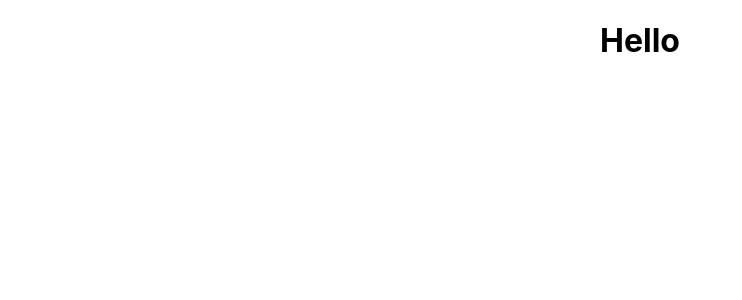
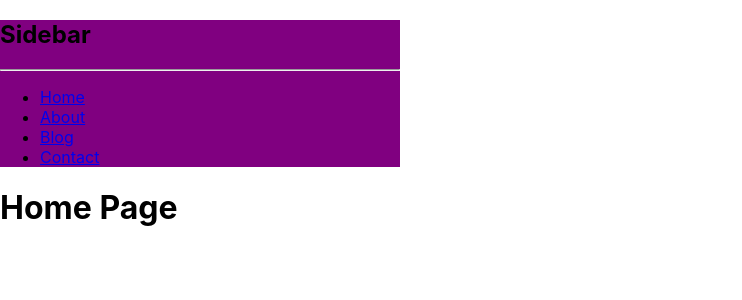
Before and after one commit to llcain/react-sidebar, a React (Create React App) app: page / in a window 1280 px wide. Shown: the top 300 px of the page, without its empty margins (0-742 px from the left). Built offline with nearby package versions, Linux system fonts and the light colour scheme.

Commit message:
Added routes

```diff
--- a/src/App.css
+++ b/src/App.css
@@ -1,38 +1,4 @@
-.App {
-  text-align: center;
+.aside-bar {
+  width: 400px;
+  background-color: purple;
 }
-
-.App-logo {
-  height: 40vmin;
-  pointer-events: none;
-}
-
-@media (prefers-reduced-motion: no-preference) {
-  .App-logo {
-    animation: App-logo-spin infinite 20s linear;
-  }
-}
-
-.App-header {
-  background-color: #282c34;
-  min-height: 100vh;
-  display: flex;
-  flex-direction: column;
-  align-items: center;
-  justify-content: center;
-  font-size: calc(10px + 2vmin);
-  color: white;
-}
-
-.App-link {
-  color: #61dafb;
-}
-
-@keyframes App-logo-spin {
-  from {
-    transform: rotate(0deg);
-  }
-  to {
-    transform: rotate(360deg);
-  }
-}
--- a/src/App.js
+++ b/src/App.js
@@ -1,13 +1,28 @@
 
 import './App.css';
+import { BrowserRouter as Router, Route, Routes } from 'react-router-dom';
+import Home from './pages/Home';
+import About from './pages/About';
+import Blog from './pages/Blog';
+import Contact from './pages/Contact';
+import Sidebar from './components/Sidebar';
 
 function App() {
   return (
-    <div className="App">
+    <Router>
+      <div className='App'>
+      <Sidebar />
+      <Routes>
+      <Route exact path='/' element={<Home />}></Route>
+      <Route exact path='/about' element={<About />}></Route>
+      <Route exact path='/blog' element={<Blog />}></Route>
+      <Route exact path='/contact' element={<Contact />}></Route>
+      </Routes>
 
-        <h1>Hello</h1>
 
-    </div>
+      </div>
+    </Router>
+
   );
 }
 
--- /dev/null
+++ b/src/components/Sidebar.js
@@ -0,0 +1,29 @@
+import { Link } from 'react-router-dom';
+const Sidebar = () => {
+    return (
+        <aside className="aside-bar">
+            <h1>Sidebar</h1>
+            <hr/>
+            <nav>
+                <ul className="nav-links">
+                    <li>
+                        <Link to="/">Home</Link>
+                    </li>
+                    <li>
+                        <Link to="/about">About</Link>
+                    </li>
+                    <li>
+                        <Link to="/blog">Blog</Link>
+                    </li>
+                    <li>
+                        <Link to="/contact">Contact</Link>
+                    </li>
+
+                </ul>
+            </nav>
+
+        </aside>
+     );
+}
+
+export default Sidebar;
--- a/src/index.js
+++ b/src/index.js
@@ -2,14 +2,14 @@ import React from 'react';
 import ReactDOM from 'react-dom/client';
 import './index.css';
 import App from './App';
-import { BrowserRouter } from 'react-router-dom';
+
 
 
 const root = ReactDOM.createRoot(document.getElementById('root'));
 root.render(
   <React.StrictMode>
-    <BrowserRouter>
+
       <App/>
-    </BrowserRouter>
+
   </React.StrictMode>
 )
--- a/src/pages/About.js
+++ b/src/pages/About.js
@@ -0,0 +1,7 @@
+const About = () => {
+    return (
+        <h1>About Page</h1>
+     );
+}
+
+export default About;
--- a/src/pages/Blog.js
+++ b/src/pages/Blog.js
@@ -0,0 +1,7 @@
+const Blog = () => {
+    return (
+        <h1>Blog Page</h1>
+     );
+}
+
+export default Blog;
--- a/src/pages/Contact.js
+++ b/src/pages/Contact.js
@@ -0,0 +1,7 @@
+const Contact = () => {
+    return (
+        <h1>Contact Us page</h1>
+     );
+}
+
+export default Contact;
--- a/src/pages/Home.js
+++ b/src/pages/Home.js
@@ -0,0 +1,7 @@
+const Home = () => {
+    return (
+        <h1>Home Page</h1>
+     );
+}
+
+export default Home;
```
